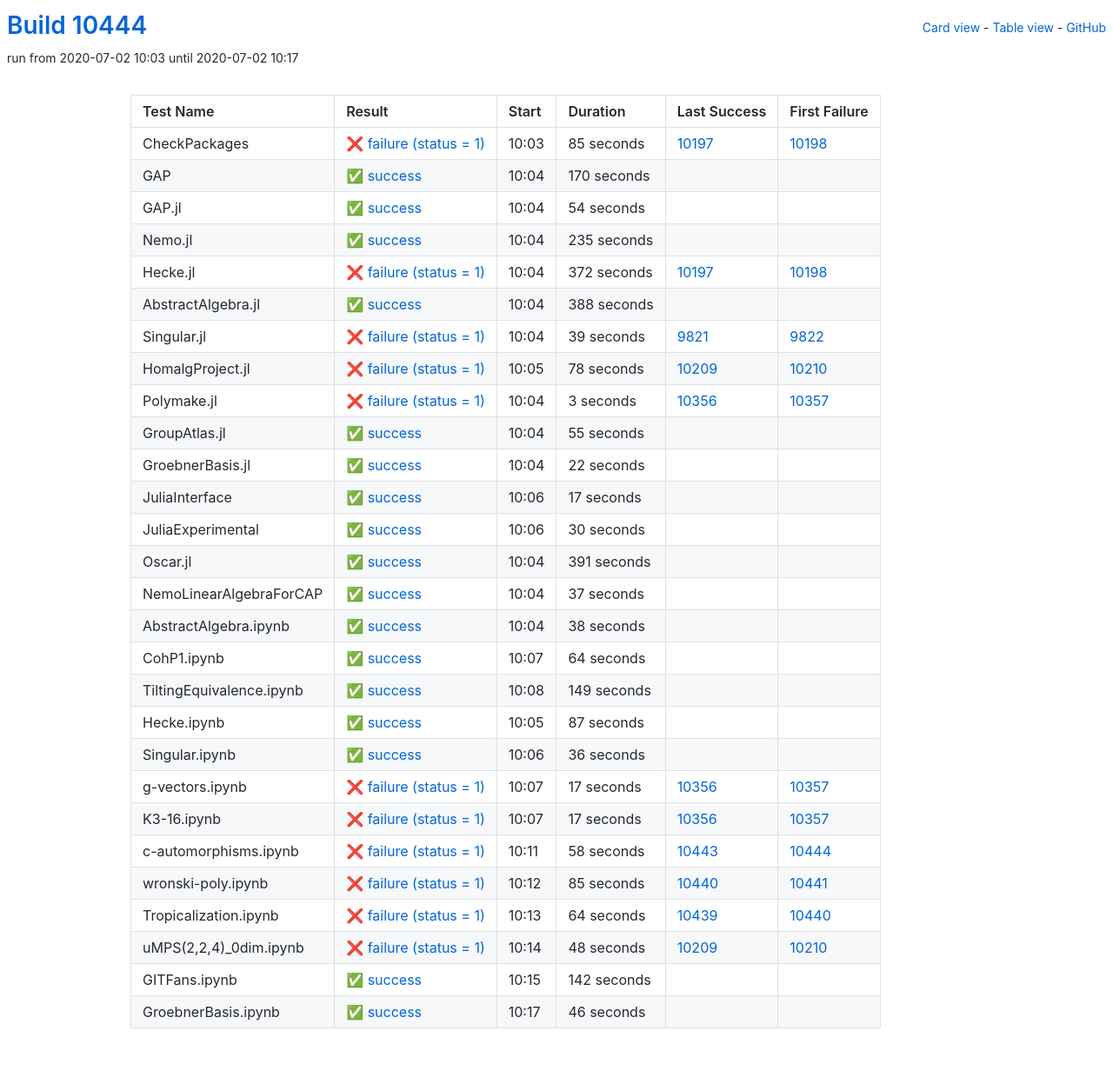
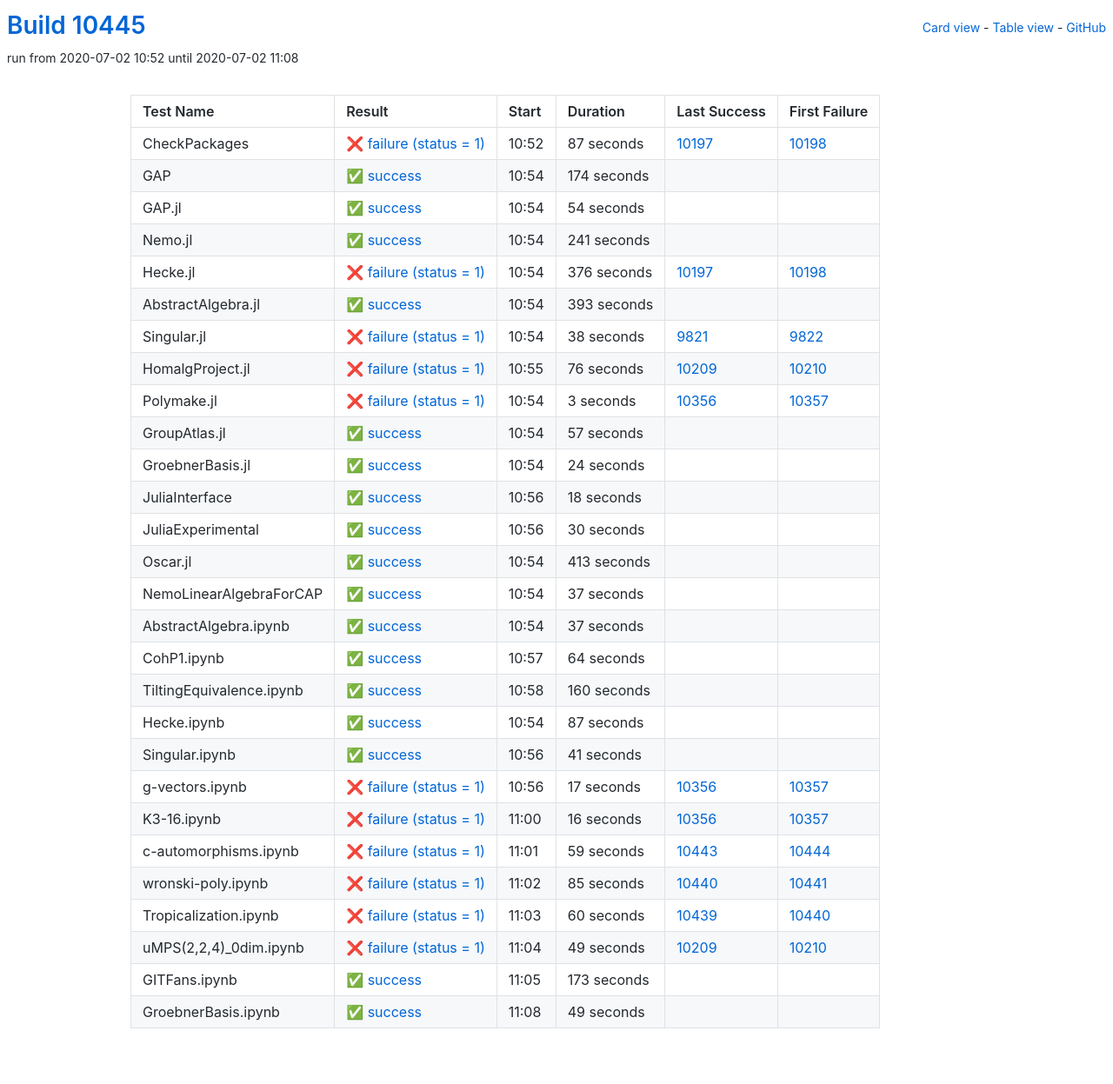
Before and after one commit to oscar-system/oscar-ci-status, a Jekyll site: the page built from table.html, in a window 1280 px wide. Shown: the whole page at 87% size. Built offline with Jekyll 4.4.1, drawn with Linux system fonts in a browser that asks for light colours.

Commit message:
Build #10445

```diff
--- a/_data/ci.yml
+++ b/_data/ci.yml
@@ -1,6 +1,6 @@
 ---
-build: 10444
-build_url: https://oscarci.mathematik.uni-kl.de/job/oscar/10444/
+build: 10445
+build_url: https://oscarci.mathematik.uni-kl.de/job/oscar/10445/
 job: oscar
 organization: oscar-system
 repo: oscar-ci-status
@@ -8,32 +8,32 @@
 tests:
 - name: CheckPackages
   id: checkpackages
-  log: https://oscarci.mathematik.uni-kl.de/job/oscar/10444/artifact/logs/build-10444/CheckPackages.log
-  start: 2020-07-02 10:03
+  log: https://oscarci.mathematik.uni-kl.de/job/oscar/10445/artifact/logs/build-10445/CheckPackages.log
+  start: 2020-07-02 10:52
   success: false
   exitcode: 1
   status: failure
-  duration: 85
+  duration: 87
   last_success: 10197
   last_success_url: https://oscarci.mathematik.uni-kl.de/job/oscar/10197/
   first_failure: 10198
   first_failure_url: https://oscarci.mathematik.uni-kl.de/job/oscar/10198/
 - name: GAP
   id: gap
-  log: https://oscarci.mathematik.uni-kl.de/job/oscar/10444/artifact/logs/build-10444/GAP.log
-  start: 2020-07-02 10:04
+  log: https://oscarci.mathematik.uni-kl.de/job/oscar/10445/artifact/logs/build-10445/GAP.log
+  start: 2020-07-02 10:54
   success: true
   exitcode: 0
   status: success
-  duration: 170
+  duration: 174
   last_success: false
   last_success_url:
   first_failure: false
   first_failure_url:
 - name: GAP.jl
   id: gap-jl
-  log: https://oscarci.mathematik.uni-kl.de/job/oscar/10444/artifact/logs/build-10444/GAP.jl.log
-  start: 2020-07-02 10:04
+  log: https://oscarci.mathematik.uni-kl.de/job/oscar/10445/artifact/logs/build-10445/GAP.jl.log
+  start: 2020-07-02 10:54
   success: true
   exitcode: 0
   status: success
@@ -44,68 +44,68 @@
   first_failure_url:
 - name: Nemo.jl
   id: nemo-jl
-  log: https://oscarci.mathematik.uni-kl.de/job/oscar/10444/artifact/logs/build-10444/Nemo.jl.log
-  start: 2020-07-02 10:04
+  log: https://oscarci.mathematik.uni-kl.de/job/oscar/10445/artifact/logs/build-10445/Nemo.jl.log
+  start: 2020-07-02 10:54
   success: true
   exitcode: 0
   status: success
-  duration: 235
+  duration: 241
   last_success: false
   last_success_url:
   first_failure: false
   first_failure_url:
 - name: Hecke.jl
   id: hecke-jl
-  log: https://oscarci.mathematik.uni-kl.de/job/oscar/10444/artifact/logs/build-10444/Hecke.jl.log
-  start: 2020-07-02 10:04
+  log: https://oscarci.mathematik.uni-kl.de/job/oscar/10445/artifact/logs/build-10445/Hecke.jl.log
+  start: 2020-07-02 10:54
   success: false
   exitcode: 1
   status: failure
-  duration: 372
+  duration: 376
   last_success: 10197
   last_success_url: https://oscarci.mathematik.uni-kl.de/job/oscar/10197/
   first_failure: 10198
   first_failure_url: https://oscarci.mathematik.uni-kl.de/job/oscar/10198/
 - name: AbstractAlgebra.jl
   id: abstractalgebra-jl
-  log: https://oscarci.mathematik.uni-kl.de/job/oscar/10444/artifact/logs/build-10444/AbstractAlgebra.jl.log
-  start: 2020-07-02 10:04
+  log: https://oscarci.mathematik.uni-kl.de/job/oscar/10445/artifact/logs/build-10445/AbstractAlgebra.jl.log
+  start: 2020-07-02 10:54
   success: true
   exitcode: 0
   status: success
-  duration: 388
+  duration: 393
   last_success: false
   last_success_url:
   first_failure: false
   first_failure_url:
 - name: Singular.jl
   id: singular-jl
-  log: https://oscarci.mathematik.uni-kl.de/job/oscar/10444/artifact/logs/build-10444/Singular.jl.log
-  start: 2020-07-02 10:04
+  log: https://oscarci.mathematik.uni-kl.de/job/oscar/10445/artifact/logs/build-10445/Singular.jl.log
+  start: 2020-07-02 10:54
   success: false
   exitcode: 1
   status: failure
-  duration: 39
+  duration: 38
   last_success: 9821
   last_success_url: https://oscarci.mathematik.uni-kl.de/job/oscar/9821/
   first_failure: 9822
   first_failure_url: https://oscarci.mathematik.uni-kl.de/job/oscar/9822/
 - name: HomalgProject.jl
   id: homalgproject-jl
-  log: https://oscarci.mathematik.uni-kl.de/job/oscar/10444/artifact/logs/build-10444/HomalgProject.jl.log
-  start: 2020-07-02 10:05
+  log: https://oscarci.mathematik.uni-kl.de/job/oscar/10445/artifact/logs/build-10445/HomalgProject.jl.log
+  start: 2020-07-02 10:55
   success: false
   exitcode: 1
   status: failure
-  duration: 78
+  duration: 76
   last_success: 10209
   last_success_url: https://oscarci.mathematik.uni-kl.de/job/oscar/10209/
   first_failure: 10210
   first_failure_url: https://oscarci.mathematik.uni-kl.de/job/oscar/10210/
 - name: Polymake.jl
   id: polymake-jl
-  log: https://oscarci.mathematik.uni-kl.de/job/oscar/10444/artifact/logs/build-10444/Polymake.jl.log
-  start: 2020-07-02 10:04
+  log: https://oscarci.mathematik.uni-kl.de/job/oscar/10445/artifact/logs/build-10445/Polymake.jl.log
+  start: 2020-07-02 10:54
   success: false
   exitcode: 1
   status: failure
@@ -116,44 +116,44 @@
   first_failure_url: https://oscarci.mathematik.uni-kl.de/job/oscar/10357/
 - name: GroupAtlas.jl
   id: groupatlas-jl
-  log: https://oscarci.mathematik.uni-kl.de/job/oscar/10444/artifact/logs/build-10444/GroupAtlas.jl.log
-  start: 2020-07-02 10:04
+  log: https://oscarci.mathematik.uni-kl.de/job/oscar/10445/artifact/logs/build-10445/GroupAtlas.jl.log
+  start: 2020-07-02 10:54
   success: true
   exitcode: 0
   status: success
-  duration: 55
+  duration: 57
   last_success: false
   last_success_url:
   first_failure: false
   first_failure_url:
 - name: GroebnerBasis.jl
   id: groebnerbasis-jl
-  log: https://oscarci.mathematik.uni-kl.de/job/oscar/10444/artifact/logs/build-10444/GroebnerBasis.jl.log
-  start: 2020-07-02 10:04
+  log: https://oscarci.mathematik.uni-kl.de/job/oscar/10445/artifact/logs/build-10445/GroebnerBasis.jl.log
+  start: 2020-07-02 10:54
   success: true
   exitcode: 0
   status: success
-  duration: 22
+  duration: 24
   last_success: false
   last_success_url:
   first_failure: false
   first_failure_url:
 - name: JuliaInterface
   id: juliainterface
-  log: https://oscarci.mathematik.uni-kl.de/job/oscar/10444/artifact/logs/build-10444/JuliaInterface.log
-  start: 2020-07-02 10:06
+  log: https://oscarci.mathematik.uni-kl.de/job/oscar/10445/artifact/logs/build-10445/JuliaInterface.log
+  start: 2020-07-02 10:56
   success: true
   exitcode: 0
   status: success
-  duration: 17
+  duration: 18
   last_success: false
   last_success_url:
   first_failure: false
   first_failure_url:
 - name: JuliaExperimental
   id: juliaexperimental
-  log: https://oscarci.mathematik.uni-kl.de/job/oscar/10444/artifact/logs/build-10444/JuliaExperimental.log
-  start: 2020-07-02 10:06
+  log: https://oscarci.mathematik.uni-kl.de/job/oscar/10445/artifact/logs/build-10445/JuliaExperimental.log
+  start: 2020-07-02 10:56
   success: true
   exitcode: 0
   status: success
@@ -164,20 +164,20 @@
   first_failure_url:
 - name: Oscar.jl
   id: oscar-jl
-  log: https://oscarci.mathematik.uni-kl.de/job/oscar/10444/artifact/logs/build-10444/Oscar.jl.log
-  start: 2020-07-02 10:04
+  log: https://oscarci.mathematik.uni-kl.de/job/oscar/10445/artifact/logs/build-10445/Oscar.jl.log
+  start: 2020-07-02 10:54
   success: true
   exitcode: 0
   status: success
-  duration: 391
+  duration: 413
   last_success: false
   last_success_url:
   first_failure: false
   first_failure_url:
 - name: NemoLinearAlgebraForCAP
   id: nemolinearalgebraforcap
-  log: https://oscarci.mathematik.uni-kl.de/job/oscar/10444/artifact/logs/build-10444/NemoLinearAlgebraForCAP.log
-  start: 2020-07-02 10:04
+  log: https://oscarci.mathematik.uni-kl.de/job/oscar/10445/artifact/logs/build-10445/NemoLinearAlgebraForCAP.log
+  start: 2020-07-02 10:54
   success: true
   exitcode: 0
   status: success
@@ -188,20 +188,20 @@
   first_failure_url:
 - name: AbstractAlgebra.ipynb
   id: abstractalgebra-ipynb
-  log: https://oscarci.mathematik.uni-kl.de/job/oscar/10444/artifact/logs/build-10444/AbstractAlgebra.ipynb.log
-  start: 2020-07-02 10:04
+  log: https://oscarci.mathematik.uni-kl.de/job/oscar/10445/artifact/logs/build-10445/AbstractAlgebra.ipynb.log
+  start: 2020-07-02 10:54
   success: true
   exitcode: 0
   status: success
-  duration: 38
+  duration: 37
   last_success: false
   last_success_url:
   first_failure: false
   first_failure_url:
 - name: CohP1.ipynb
   id: cohp1-ipynb
-  log: https://oscarci.mathematik.uni-kl.de/job/oscar/10444/artifact/logs/build-10444/CohP1.ipynb.log
-  start: 2020-07-02 10:07
+  log: https://oscarci.mathematik.uni-kl.de/job/oscar/10445/artifact/logs/build-10445/CohP1.ipynb.log
+  start: 2020-07-02 10:57
   success: true
   exitcode: 0
   status: success
@@ -212,20 +212,20 @@
   first_failure_url:
 - name: TiltingEquivalence.ipynb
   id: tiltingequivalence-ipynb
-  log: https://oscarci.mathematik.uni-kl.de/job/oscar/10444/artifact/logs/build-10444/TiltingEquivalence.ipynb.log
-  start: 2020-07-02 10:08
+  log: https://oscarci.mathematik.uni-kl.de/job/oscar/10445/artifact/logs/build-10445/TiltingEquivalence.ipynb.log
+  start: 2020-07-02 10:58
   success: true
   exitcode: 0
   status: success
-  duration: 149
+  duration: 160
   last_success: false
   last_success_url:
   first_failure: false
   first_failure_url:
 - name: Hecke.ipynb
   id: hecke-ipynb
-  log: https://oscarci.mathematik.uni-kl.de/job/oscar/10444/artifact/logs/build-10444/Hecke.ipynb.log
-  start: 2020-07-02 10:05
+  log: https://oscarci.mathematik.uni-kl.de/job/oscar/10445/artifact/logs/build-10445/Hecke.ipynb.log
+  start: 2020-07-02 10:54
   success: true
   exitcode: 0
   status: success
@@ -236,20 +236,20 @@
   first_failure_url:
 - name: Singular.ipynb
   id: singular-ipynb
-  log: https://oscarci.mathematik.uni-kl.de/job/oscar/10444/artifact/logs/build-10444/Singular.ipynb.log
-  start: 2020-07-02 10:06
+  log: https://oscarci.mathematik.uni-kl.de/job/oscar/10445/artifact/logs/build-10445/Singular.ipynb.log
+  start: 2020-07-02 10:56
   success: true
   exitcode: 0
   status: success
-  duration: 36
+  duration: 41
   last_success: false
   last_success_url:
   first_failure: false
   first_failure_url:
 - name: g-vectors.ipynb
   id: g-vectors-ipynb
-  log: https://oscarci.mathematik.uni-kl.de/job/oscar/10444/artifact/logs/build-10444/g-vectors.ipynb.log
-  start: 2020-07-02 10:07
+  log: https://oscarci.mathematik.uni-kl.de/job/oscar/10445/artifact/logs/build-10445/g-vectors.ipynb.log
+  start: 2020-07-02 10:56
   success: false
   exitcode: 1
   status: failure
@@ -260,32 +260,32 @@
   first_failure_url: https://oscarci.mathematik.uni-kl.de/job/oscar/10357/
 - name: K3-16.ipynb
   id: k3-16-ipynb
-  log: https://oscarci.mathematik.uni-kl.de/job/oscar/10444/artifact/logs/build-10444/K3-16.ipynb.log
-  start: 2020-07-02 10:07
+  log: https://oscarci.mathematik.uni-kl.de/job/oscar/10445/artifact/logs/build-10445/K3-16.ipynb.log
+  start: 2020-07-02 11:00
   success: false
   exitcode: 1
   status: failure
-  duration: 17
+  duration: 16
   last_success: 10356
   last_success_url: https://oscarci.mathematik.uni-kl.de/job/oscar/10356/
   first_failure: 10357
   first_failure_url: https://oscarci.mathematik.uni-kl.de/job/oscar/10357/
 - name: c-automorphisms.ipynb
   id: c-automorphisms-ipynb
-  log: https://oscarci.mathematik.uni-kl.de/job/oscar/10444/artifact/logs/build-10444/c-automorphisms.ipynb.log
-  start: 2020-07-02 10:11
+  log: https://oscarci.mathematik.uni-kl.de/job/oscar/10445/artifact/logs/build-10445/c-automorphisms.ipynb.log
+  start: 2020-07-02 11:01
   success: false
   exitcode: 1
   status: failure
-  duration: 58
+  duration: 59
   last_success: 10443
   last_success_url: https://oscarci.mathematik.uni-kl.de/job/oscar/10443/
   first_failure: 10444
   first_failure_url: https://oscarci.mathematik.uni-kl.de/job/oscar/10444/
 - name: wronski-poly.ipynb
   id: wronski-poly-ipynb
-  log: https://oscarci.mathematik.uni-kl.de/job/oscar/10444/artifact/logs/build-10444/wronski-poly.ipynb.log
-  start: 2020-07-02 10:12
+  log: https://oscarci.mathematik.uni-kl.de/job/oscar/10445/artifact/logs/build-10445/wronski-poly.ipynb.log
+  start: 2020-07-02 11:02
   success: false
   exitcode: 1
   status: failure
@@ -296,48 +296,48 @@
   first_failure_url: https://oscarci.mathematik.uni-kl.de/job/oscar/10441/
 - name: Tropicalization.ipynb
   id: tropicalization-ipynb
-  log: https://oscarci.mathematik.uni-kl.de/job/oscar/10444/artifact/logs/build-10444/Tropicalization.ipynb.log
-  start: 2020-07-02 10:13
+  log: https://oscarci.mathematik.uni-kl.de/job/oscar/10445/artifact/logs/build-10445/Tropicalization.ipynb.log
+  start: 2020-07-02 11:03
   success: false
   exitcode: 1
   status: failure
-  duration: 64
+  duration: 60
   last_success: 10439
   last_success_url: https://oscarci.mathematik.uni-kl.de/job/oscar/10439/
   first_failure: 10440
   first_failure_url: https://oscarci.mathematik.uni-kl.de/job/oscar/10440/
 - name: uMPS(2,2,4)_0dim.ipynb
   id: umps-2-2-4-0dim-ipynb
-  log: https://oscarci.mathematik.uni-kl.de/job/oscar/10444/artifact/logs/build-10444/uMPS-2-2-4-_0dim.ipynb.log
-  start: 2020-07-02 10:14
+  log: https://oscarci.mathematik.uni-kl.de/job/oscar/10445/artifact/logs/build-10445/uMPS-2-2-4-_0dim.ipynb.log
+  start: 2020-07-02 11:04
   success: false
   exitcode: 1
   status: failure
-  duration: 48
+  duration: 49
   last_success: 10209
   last_success_url: https://oscarci.mathematik.uni-kl.de/job/oscar/10209/
   first_failure: 10210
   first_failure_url: https://oscarci.mathematik.uni-kl.de/job/oscar/10210/
 - name: GITFans.ipynb
   id: gitfans-ipynb
-  log: https://oscarci.mathematik.uni-kl.de/job/oscar/10444/artifact/logs/build-10444/GITFans.ipynb.log
-  start: 2020-07-02 10:15
+  log: https://oscarci.mathematik.uni-kl.de/job/oscar/10445/artifact/logs/build-10445/GITFans.ipynb.log
+  start: 2020-07-02 11:05
   success: true
   exitcode: 0
   status: success
-  duration: 142
+  duration: 173
   last_success: false
   last_success_url:
   first_failure: false
   first_failure_url:
 - name: GroebnerBasis.ipynb
   id: groebnerbasis-ipynb
-  log: https://oscarci.mathematik.uni-kl.de/job/oscar/10444/artifact/logs/build-10444/GroebnerBasis.ipynb.log
-  start: 2020-07-02 10:17
+  log: https://oscarci.mathematik.uni-kl.de/job/oscar/10445/artifact/logs/build-10445/GroebnerBasis.ipynb.log
+  start: 2020-07-02 11:08
   success: true
   exitcode: 0
   status: success
-  duration: 46
+  duration: 49
   last_success: false
   last_success_url:
   first_failure: false
```
Also changed, not shown: README.md.
